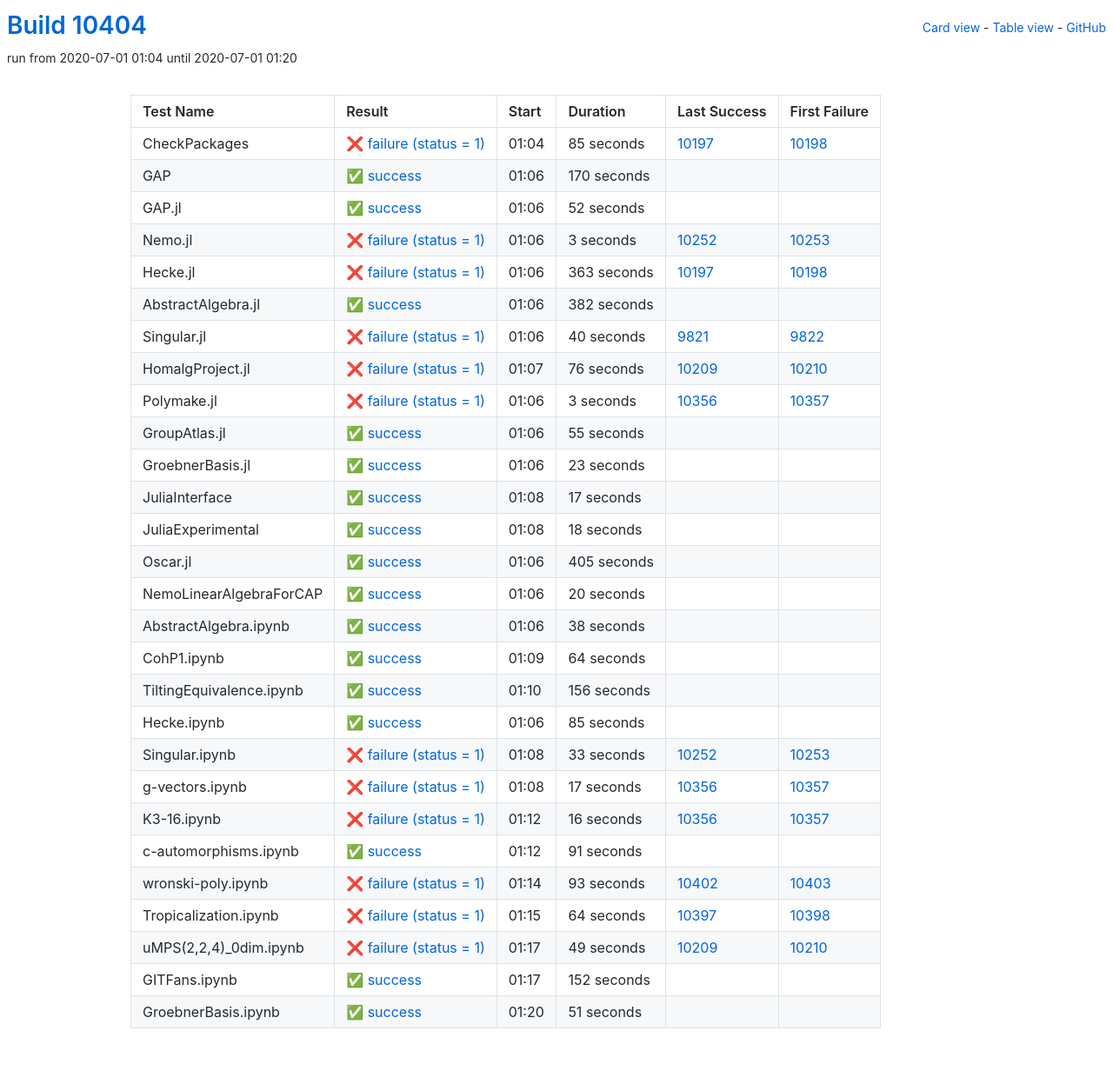
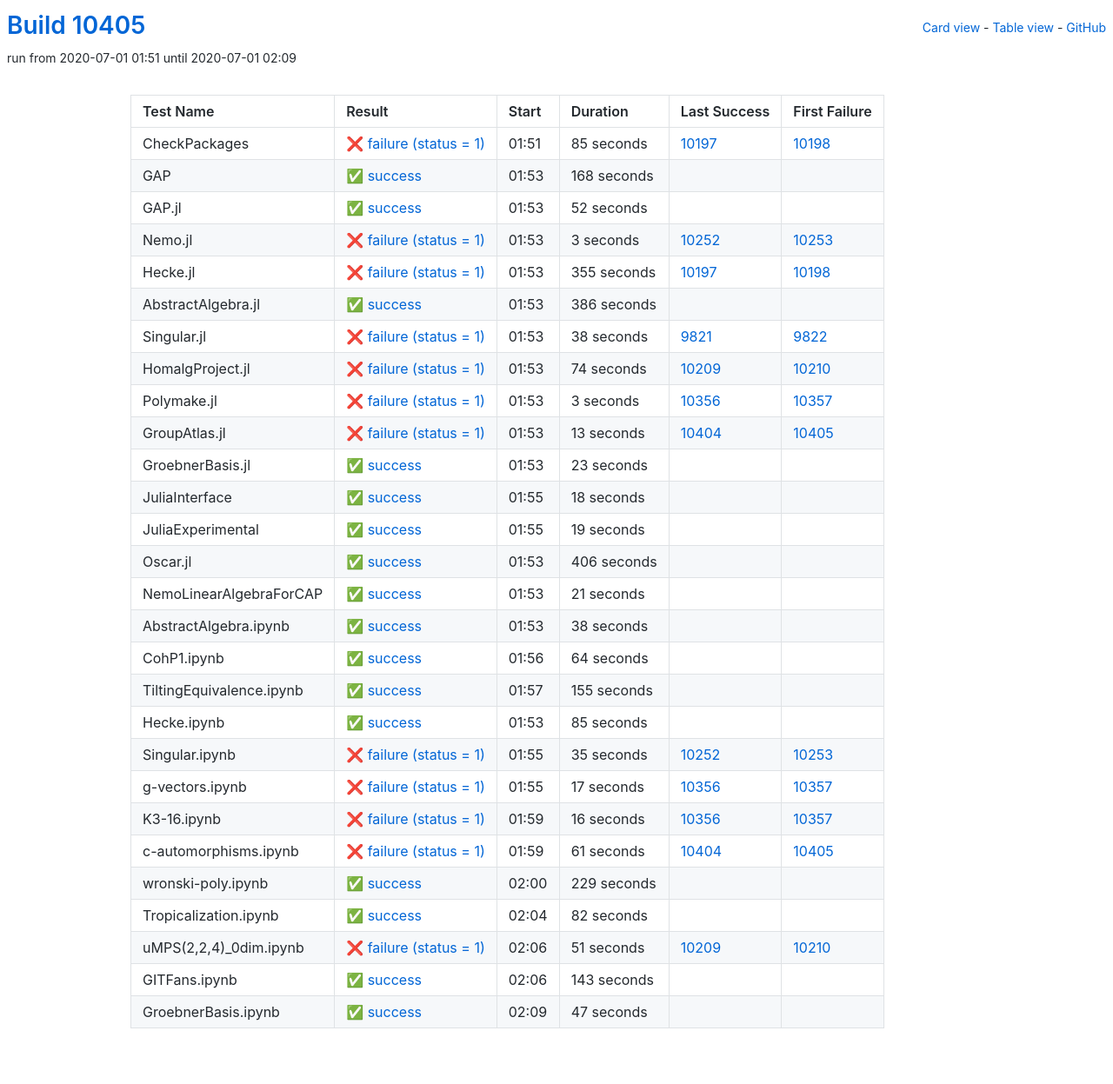
Before and after one commit to oscar-system/oscar-ci-status, a Jekyll site: the page built from table.html, in a window 1280 px wide. Shown: the whole page at 87% size. Built offline with Jekyll 4.4.1, drawn with Linux system fonts in a browser that asks for light colours.

Commit message:
Build #10405

```diff
--- a/_data/ci.yml
+++ b/_data/ci.yml
@@ -1,6 +1,6 @@
 ---
-build: 10404
-build_url: https://oscarci.mathematik.uni-kl.de/job/oscar/10404/
+build: 10405
+build_url: https://oscarci.mathematik.uni-kl.de/job/oscar/10405/
 job: oscar
 organization: oscar-system
 repo: oscar-ci-status
@@ -8,8 +8,8 @@
 tests:
 - name: CheckPackages
   id: checkpackages
-  log: https://oscarci.mathematik.uni-kl.de/job/oscar/10404/artifact/logs/build-10404/CheckPackages.log
-  start: 2020-07-01 01:04
+  log: https://oscarci.mathematik.uni-kl.de/job/oscar/10405/artifact/logs/build-10405/CheckPackages.log
+  start: 2020-07-01 01:51
   success: false
   exitcode: 1
   status: failure
@@ -20,20 +20,20 @@
   first_failure_url: https://oscarci.mathematik.uni-kl.de/job/oscar/10198/
 - name: GAP
   id: gap
-  log: https://oscarci.mathematik.uni-kl.de/job/oscar/10404/artifact/logs/build-10404/GAP.log
-  start: 2020-07-01 01:06
+  log: https://oscarci.mathematik.uni-kl.de/job/oscar/10405/artifact/logs/build-10405/GAP.log
+  start: 2020-07-01 01:53
   success: true
   exitcode: 0
   status: success
-  duration: 170
+  duration: 168
   last_success: false
   last_success_url:
   first_failure: false
   first_failure_url:
 - name: GAP.jl
   id: gap-jl
-  log: https://oscarci.mathematik.uni-kl.de/job/oscar/10404/artifact/logs/build-10404/GAP.jl.log
-  start: 2020-07-01 01:06
+  log: https://oscarci.mathematik.uni-kl.de/job/oscar/10405/artifact/logs/build-10405/GAP.jl.log
+  start: 2020-07-01 01:53
   success: true
   exitcode: 0
   status: success
@@ -44,8 +44,8 @@
   first_failure_url:
 - name: Nemo.jl
   id: nemo-jl
-  log: https://oscarci.mathematik.uni-kl.de/job/oscar/10404/artifact/logs/build-10404/Nemo.jl.log
-  start: 2020-07-01 01:06
+  log: https://oscarci.mathematik.uni-kl.de/job/oscar/10405/artifact/logs/build-10405/Nemo.jl.log
+  start: 2020-07-01 01:53
   success: false
   exitcode: 1
   status: failure
@@ -56,56 +56,56 @@
   first_failure_url: https://oscarci.mathematik.uni-kl.de/job/oscar/10253/
 - name: Hecke.jl
   id: hecke-jl
-  log: https://oscarci.mathematik.uni-kl.de/job/oscar/10404/artifact/logs/build-10404/Hecke.jl.log
-  start: 2020-07-01 01:06
+  log: https://oscarci.mathematik.uni-kl.de/job/oscar/10405/artifact/logs/build-10405/Hecke.jl.log
+  start: 2020-07-01 01:53
   success: false
   exitcode: 1
   status: failure
-  duration: 363
+  duration: 355
   last_success: 10197
   last_success_url: https://oscarci.mathematik.uni-kl.de/job/oscar/10197/
   first_failure: 10198
   first_failure_url: https://oscarci.mathematik.uni-kl.de/job/oscar/10198/
 - name: AbstractAlgebra.jl
   id: abstractalgebra-jl
-  log: https://oscarci.mathematik.uni-kl.de/job/oscar/10404/artifact/logs/build-10404/AbstractAlgebra.jl.log
-  start: 2020-07-01 01:06
+  log: https://oscarci.mathematik.uni-kl.de/job/oscar/10405/artifact/logs/build-10405/AbstractAlgebra.jl.log
+  start: 2020-07-01 01:53
   success: true
   exitcode: 0
   status: success
-  duration: 382
+  duration: 386
   last_success: false
   last_success_url:
   first_failure: false
   first_failure_url:
 - name: Singular.jl
   id: singular-jl
-  log: https://oscarci.mathematik.uni-kl.de/job/oscar/10404/artifact/logs/build-10404/Singular.jl.log
-  start: 2020-07-01 01:06
+  log: https://oscarci.mathematik.uni-kl.de/job/oscar/10405/artifact/logs/build-10405/Singular.jl.log
+  start: 2020-07-01 01:53
   success: false
   exitcode: 1
   status: failure
-  duration: 40
+  duration: 38
   last_success: 9821
   last_success_url: https://oscarci.mathematik.uni-kl.de/job/oscar/9821/
   first_failure: 9822
   first_failure_url: https://oscarci.mathematik.uni-kl.de/job/oscar/9822/
 - name: HomalgProject.jl
   id: homalgproject-jl
-  log: https://oscarci.mathematik.uni-kl.de/job/oscar/10404/artifact/logs/build-10404/HomalgProject.jl.log
-  start: 2020-07-01 01:07
+  log: https://oscarci.mathematik.uni-kl.de/job/oscar/10405/artifact/logs/build-10405/HomalgProject.jl.log
+  start: 2020-07-01 01:53
   success: false
   exitcode: 1
   status: failure
-  duration: 76
+  duration: 74
   last_success: 10209
   last_success_url: https://oscarci.mathematik.uni-kl.de/job/oscar/10209/
   first_failure: 10210
   first_failure_url: https://oscarci.mathematik.uni-kl.de/job/oscar/10210/
 - name: Polymake.jl
   id: polymake-jl
-  log: https://oscarci.mathematik.uni-kl.de/job/oscar/10404/artifact/logs/build-10404/Polymake.jl.log
-  start: 2020-07-01 01:06
+  log: https://oscarci.mathematik.uni-kl.de/job/oscar/10405/artifact/logs/build-10405/Polymake.jl.log
+  start: 2020-07-01 01:53
   success: false
   exitcode: 1
   status: failure
@@ -116,20 +116,20 @@
   first_failure_url: https://oscarci.mathematik.uni-kl.de/job/oscar/10357/
 - name: GroupAtlas.jl
   id: groupatlas-jl
-  log: https://oscarci.mathematik.uni-kl.de/job/oscar/10404/artifact/logs/build-10404/GroupAtlas.jl.log
-  start: 2020-07-01 01:06
-  success: true
-  exitcode: 0
-  status: success
-  duration: 55
-  last_success: false
-  last_success_url:
-  first_failure: false
-  first_failure_url:
+  log: https://oscarci.mathematik.uni-kl.de/job/oscar/10405/artifact/logs/build-10405/GroupAtlas.jl.log
+  start: 2020-07-01 01:53
+  success: false
+  exitcode: 1
+  status: failure
+  duration: 13
+  last_success: 10404
+  last_success_url: https://oscarci.mathematik.uni-kl.de/job/oscar/10404/
+  first_failure: 10405
+  first_failure_url: https://oscarci.mathematik.uni-kl.de/job/oscar/10405/
 - name: GroebnerBasis.jl
   id: groebnerbasis-jl
-  log: https://oscarci.mathematik.uni-kl.de/job/oscar/10404/artifact/logs/build-10404/GroebnerBasis.jl.log
-  start: 2020-07-01 01:06
+  log: https://oscarci.mathematik.uni-kl.de/job/oscar/10405/artifact/logs/build-10405/GroebnerBasis.jl.log
+  start: 2020-07-01 01:53
   success: true
   exitcode: 0
   status: success
@@ -140,20 +140,8 @@
   first_failure_url:
 - name: JuliaInterface
   id: juliainterface
-  log: https://oscarci.mathematik.uni-kl.de/job/oscar/10404/artifact/logs/build-10404/JuliaInterface.log
-  start: 2020-07-01 01:08
-  success: true
-  exitcode: 0
-  status: success
-  duration: 17
-  last_success: false
-  last_success_url:
-  first_failure: false
-  first_failure_url:
-- name: JuliaExperimental
-  id: juliaexperimental
-  log: https://oscarci.mathematik.uni-kl.de/job/oscar/10404/artifact/logs/build-10404/JuliaExperimental.log
-  start: 2020-07-01 01:08
+  log: https://oscarci.mathematik.uni-kl.de/job/oscar/10405/artifact/logs/build-10405/JuliaInterface.log
+  start: 2020-07-01 01:55
   success: true
   exitcode: 0
   status: success
@@ -162,34 +150,46 @@
   last_success_url:
   first_failure: false
   first_failure_url:
-- name: Oscar.jl
-  id: oscar-jl
-  log: https://oscarci.mathematik.uni-kl.de/job/oscar/10404/artifact/logs/build-10404/Oscar.jl.log
-  start: 2020-07-01 01:06
+- name: JuliaExperimental
+  id: juliaexperimental
+  log: https://oscarci.mathematik.uni-kl.de/job/oscar/10405/artifact/logs/build-10405/JuliaExperimental.log
+  start: 2020-07-01 01:55
   success: true
   exitcode: 0
   status: success
-  duration: 405
+  duration: 19
+  last_success: false
+  last_success_url:
+  first_failure: false
+  first_failure_url:
+- name: Oscar.jl
+  id: oscar-jl
+  log: https://oscarci.mathematik.uni-kl.de/job/oscar/10405/artifact/logs/build-10405/Oscar.jl.log
+  start: 2020-07-01 01:53
+  success: true
+  exitcode: 0
+  status: success
+  duration: 406
   last_success: false
   last_success_url:
   first_failure: false
   first_failure_url:
 - name: NemoLinearAlgebraForCAP
   id: nemolinearalgebraforcap
-  log: https://oscarci.mathematik.uni-kl.de/job/oscar/10404/artifact/logs/build-10404/NemoLinearAlgebraForCAP.log
-  start: 2020-07-01 01:06
+  log: https://oscarci.mathematik.uni-kl.de/job/oscar/10405/artifact/logs/build-10405/NemoLinearAlgebraForCAP.log
+  start: 2020-07-01 01:53
   success: true
   exitcode: 0
   status: success
-  duration: 20
+  duration: 21
   last_success: false
   last_success_url:
   first_failure: false
   first_failure_url:
 - name: AbstractAlgebra.ipynb
   id: abstractalgebra-ipynb
-  log: https://oscarci.mathematik.uni-kl.de/job/oscar/10404/artifact/logs/build-10404/AbstractAlgebra.ipynb.log
-  start: 2020-07-01 01:06
+  log: https://oscarci.mathematik.uni-kl.de/job/oscar/10405/artifact/logs/build-10405/AbstractAlgebra.ipynb.log
+  start: 2020-07-01 01:53
   success: true
   exitcode: 0
   status: success
@@ -200,8 +200,8 @@
   first_failure_url:
 - name: CohP1.ipynb
   id: cohp1-ipynb
-  log: https://oscarci.mathematik.uni-kl.de/job/oscar/10404/artifact/logs/build-10404/CohP1.ipynb.log
-  start: 2020-07-01 01:09
+  log: https://oscarci.mathematik.uni-kl.de/job/oscar/10405/artifact/logs/build-10405/CohP1.ipynb.log
+  start: 2020-07-01 01:56
   success: true
   exitcode: 0
   status: success
@@ -212,20 +212,20 @@
   first_failure_url:
 - name: TiltingEquivalence.ipynb
   id: tiltingequivalence-ipynb
-  log: https://oscarci.mathematik.uni-kl.de/job/oscar/10404/artifact/logs/build-10404/TiltingEquivalence.ipynb.log
-  start: 2020-07-01 01:10
+  log: https://oscarci.mathematik.uni-kl.de/job/oscar/10405/artifact/logs/build-10405/TiltingEquivalence.ipynb.log
+  start: 2020-07-01 01:57
   success: true
   exitcode: 0
   status: success
-  duration: 156
+  duration: 155
   last_success: false
   last_success_url:
   first_failure: false
   first_failure_url:
 - name: Hecke.ipynb
   id: hecke-ipynb
-  log: https://oscarci.mathematik.uni-kl.de/job/oscar/10404/artifact/logs/build-10404/Hecke.ipynb.log
-  start: 2020-07-01 01:06
+  log: https://oscarci.mathematik.uni-kl.de/job/oscar/10405/artifact/logs/build-10405/Hecke.ipynb.log
+  start: 2020-07-01 01:53
   success: true
   exitcode: 0
   status: success
@@ -236,20 +236,20 @@
   first_failure_url:
 - name: Singular.ipynb
   id: singular-ipynb
-  log: https://oscarci.mathematik.uni-kl.de/job/oscar/10404/artifact/logs/build-10404/Singular.ipynb.log
-  start: 2020-07-01 01:08
+  log: https://oscarci.mathematik.uni-kl.de/job/oscar/10405/artifact/logs/build-10405/Singular.ipynb.log
+  start: 2020-07-01 01:55
   success: false
   exitcode: 1
   status: failure
-  duration: 33
+  duration: 35
   last_success: 10252
   last_success_url: https://oscarci.mathematik.uni-kl.de/job/oscar/10252/
   first_failure: 10253
   first_failure_url: https://oscarci.mathematik.uni-kl.de/job/oscar/10253/
 - name: g-vectors.ipynb
   id: g-vectors-ipynb
-  log: https://oscarci.mathematik.uni-kl.de/job/oscar/10404/artifact/logs/build-10404/g-vectors.ipynb.log
-  start: 2020-07-01 01:08
+  log: https://oscarci.mathematik.uni-kl.de/job/oscar/10405/artifact/logs/build-10405/g-vectors.ipynb.log
+  start: 2020-07-01 01:55
   success: false
   exitcode: 1
   status: failure
@@ -260,8 +260,8 @@
   first_failure_url: https://oscarci.mathematik.uni-kl.de/job/oscar/10357/
 - name: K3-16.ipynb
   id: k3-16-ipynb
-  log: https://oscarci.mathematik.uni-kl.de/job/oscar/10404/artifact/logs/build-10404/K3-16.ipynb.log
-  start: 2020-07-01 01:12
+  log: https://oscarci.mathematik.uni-kl.de/job/oscar/10405/artifact/logs/build-10405/K3-16.ipynb.log
+  start: 2020-07-01 01:59
   success: false
   exitcode: 1
   status: failure
@@ -272,72 +272,72 @@
   first_failure_url: https://oscarci.mathematik.uni-kl.de/job/oscar/10357/
 - name: c-automorphisms.ipynb
   id: c-automorphisms-ipynb
-  log: https://oscarci.mathematik.uni-kl.de/job/oscar/10404/artifact/logs/build-10404/c-automorphisms.ipynb.log
-  start: 2020-07-01 01:12
+  log: https://oscarci.mathematik.uni-kl.de/job/oscar/10405/artifact/logs/build-10405/c-automorphisms.ipynb.log
+  start: 2020-07-01 01:59
+  success: false
+  exitcode: 1
+  status: failure
+  duration: 61
+  last_success: 10404
+  last_success_url: https://oscarci.mathematik.uni-kl.de/job/oscar/10404/
+  first_failure: 10405
+  first_failure_url: https://oscarci.mathematik.uni-kl.de/job/oscar/10405/
+- name: wronski-poly.ipynb
+  id: wronski-poly-ipynb
+  log: https://oscarci.mathematik.uni-kl.de/job/oscar/10405/artifact/logs/build-10405/wronski-poly.ipynb.log
+  start: 2020-07-01 02:00
   success: true
   exitcode: 0
   status: success
-  duration: 91
+  duration: 229
   last_success: false
   last_success_url:
   first_failure: false
   first_failure_url:
-- name: wronski-poly.ipynb
-  id: wronski-poly-ipynb
-  log: https://oscarci.mathematik.uni-kl.de/job/oscar/10404/artifact/logs/build-10404/wronski-poly.ipynb.log
-  start: 2020-07-01 01:14
+- name: Tropicalization.ipynb
+  id: tropicalization-ipynb
+  log: https://oscarci.mathematik.uni-kl.de/job/oscar/10405/artifact/logs/build-10405/Tropicalization.ipynb.log
+  start: 2020-07-01 02:04
+  success: true
+  exitcode: 0
+  status: success
+  duration: 82
+  last_success: false
+  last_success_url:
+  first_failure: false
+  first_failure_url:
+- name: uMPS(2,2,4)_0dim.ipynb
+  id: umps-2-2-4-0dim-ipynb
+  log: https://oscarci.mathematik.uni-kl.de/job/oscar/10405/artifact/logs/build-10405/uMPS-2-2-4-_0dim.ipynb.log
+  start: 2020-07-01 02:06
   success: false
   exitcode: 1
   status: failure
-  duration: 93
-  last_success: 10402
-  last_success_url: https://oscarci.mathematik.uni-kl.de/job/oscar/10402/
-  first_failure: 10403
-  first_failure_url: https://oscarci.mathematik.uni-kl.de/job/oscar/10403/
-- name: Tropicalization.ipynb
-  id: tropicalization-ipynb
-  log: https://oscarci.mathematik.uni-kl.de/job/oscar/10404/artifact/logs/build-10404/Tropicalization.ipynb.log
-  start: 2020-07-01 01:15
-  success: false
-  exitcode: 1
-  status: failure
-  duration: 64
-  last_success: 10397
-  last_success_url: https://oscarci.mathematik.uni-kl.de/job/oscar/10397/
-  first_failure: 10398
-  first_failure_url: https://oscarci.mathematik.uni-kl.de/job/oscar/10398/
-- name: uMPS(2,2,4)_0dim.ipynb
-  id: umps-2-2-4-0dim-ipynb
-  log: https://oscarci.mathematik.uni-kl.de/job/oscar/10404/artifact/logs/build-10404/uMPS-2-2-4-_0dim.ipynb.log
-  start: 2020-07-01 01:17
-  success: false
-  exitcode: 1
-  status: failure
-  duration: 49
+  duration: 51
   last_success: 10209
   last_success_url: https://oscarci.mathematik.uni-kl.de/job/oscar/10209/
   first_failure: 10210
   first_failure_url: https://oscarci.mathematik.uni-kl.de/job/oscar/10210/
 - name: GITFans.ipynb
   id: gitfans-ipynb
-  log: https://oscarci.mathematik.uni-kl.de/job/oscar/10404/artifact/logs/build-10404/GITFans.ipynb.log
-  start: 2020-07-01 01:17
+  log: https://oscarci.mathematik.uni-kl.de/job/oscar/10405/artifact/logs/build-10405/GITFans.ipynb.log
+  start: 2020-07-01 02:06
   success: true
   exitcode: 0
   status: success
-  duration: 152
+  duration: 143
   last_success: false
   last_success_url:
   first_failure: false
   first_failure_url:
 - name: GroebnerBasis.ipynb
   id: groebnerbasis-ipynb
-  log: https://oscarci.mathematik.uni-kl.de/job/oscar/10404/artifact/logs/build-10404/GroebnerBasis.ipynb.log
-  start: 2020-07-01 01:20
+  log: https://oscarci.mathematik.uni-kl.de/job/oscar/10405/artifact/logs/build-10405/GroebnerBasis.ipynb.log
+  start: 2020-07-01 02:09
   success: true
   exitcode: 0
   status: success
-  duration: 51
+  duration: 47
   last_success: false
   last_success_url:
   first_failure: false
```
Also changed, not shown: README.md.
